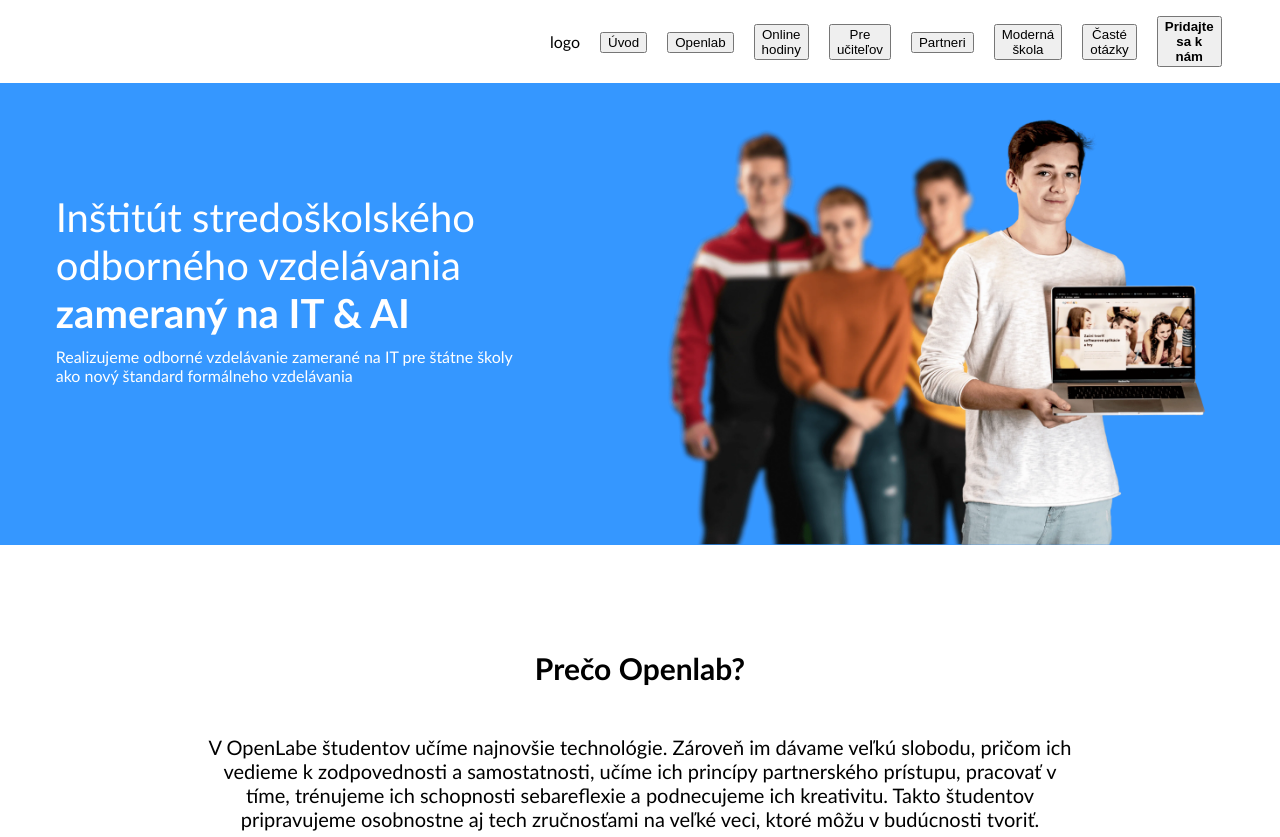
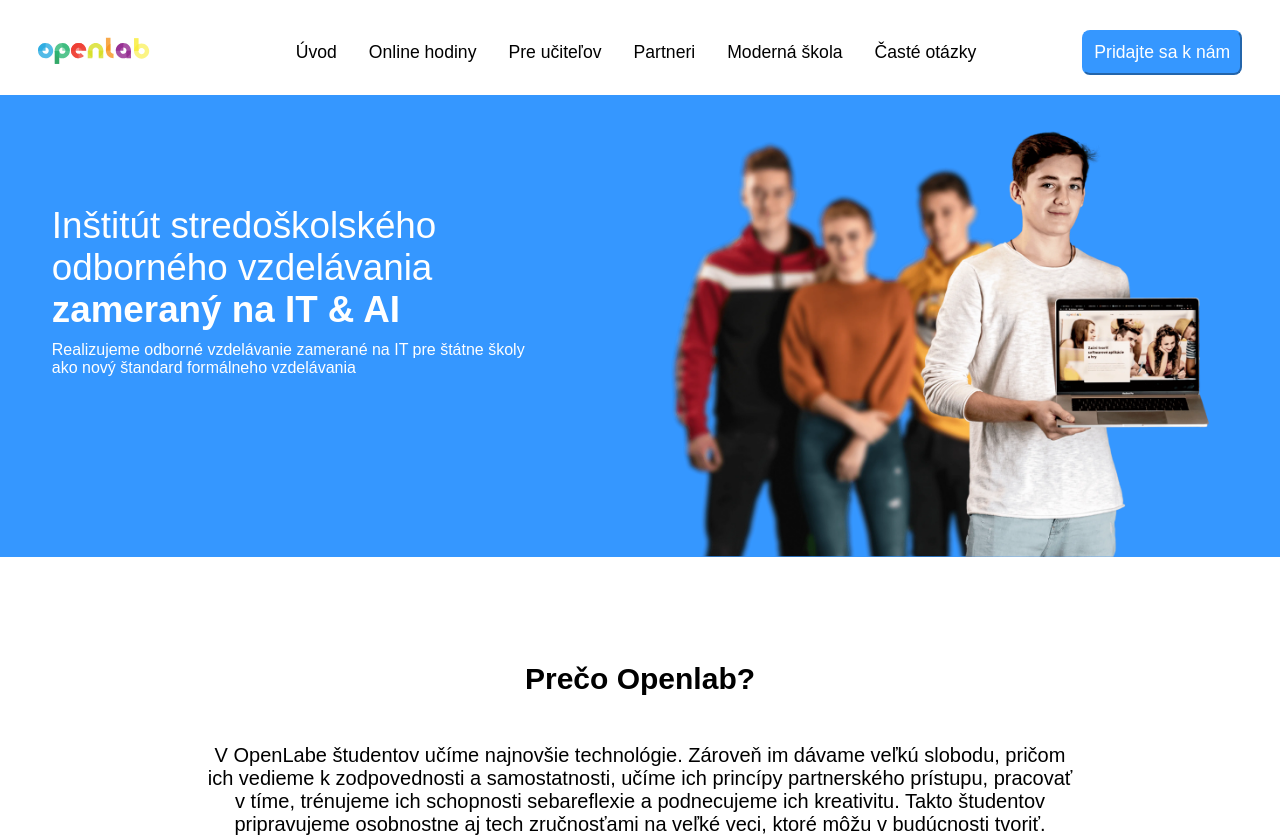
Before and after one commit to Funky26/skyro-openlab, a plain HTML site: page index.html in a window 1280 px wide. Shown: the top 837 px of the page. Drawn offline with Linux system fonts and the light colour scheme.

```diff
--- a/base.css
+++ b/base.css
@@ -2,7 +2,7 @@
     background-color: rgb(255, 255, 255);
     margin: 0;
     padding: 0;
-    font-family: 'Gill Sans', 'Gill Sans MT', Calibri, 'Trebuchet MS', sans-serif;
+    font-family: sans-serif;
 }
 head{
     text-align: center;
@@ -12,8 +12,6 @@
     justify-content: center;
     align-items: center;
     justify-content: space-around;
-    margin-left: 500px;
-    margin-right: 500px;
     list-style: none;
 }
 li{
@@ -25,3 +23,6 @@
     max-width: 600px;
     max-height: 600px;
 }
+button{
+    font-size:  1rem;
+}
--- a/cssko.css
+++ b/cssko.css
@@ -1,5 +1,41 @@
+.hlavicka{
+    margin-top: 25px;
+    margin-bottom: 15px;
+    display: flex;
+    justify-content: center;
+    align-items: center;
+}
+.blueButton{
+    color: white;
+    background-color: rgb(53, 151, 255);
+    padding: 10px;
+    border-color: rgb(53, 151, 255);
+    border-radius: 8px;
+    box-shadow: none;
+    font-size: 1.1rem;
+}
+.headerLoL{
+    margin-left: 90px;
+    margin-right: 90px;
+    text-align: left;
+}
+.liButton{
+    font-size: 1.1rem;
+    background-image: none;
+    background-color: rgba(255, 255, 255, 0);
+    border: none;
+    text-shadow: none;
+}
+.liButton:hover{
+    color: rgb(53, 151, 255) ;
+}
+
+
+
+
+
 .bigger{
-    font-size: 2.5rem;
+    font-size: 2.3rem;
     margin-top: 10px;
     margin-bottom: 10px;
 }
@@ -16,9 +52,7 @@
     padding-top: 100px;
     padding-bottom: 100px;
 }
-.headerLoL{
-    text-align: center;
-}
+
 .preco{
     font-size: 1.25rem;
     text-align: center;
--- a/index.html
+++ b/index.html
@@ -8,24 +8,24 @@
     <link rel="stylesheet" href="./base.css">
 </head>
 <body>
-    <head>
+    <header class="hlavicka">
+        <div class="logo">
+            <img src="./openlab-logo.svg" alt="">
+        </div>
         <div class="headerLoL">
             <ul>
-
-                <li>logo</li>
-                <li><button>Úvod</button></li>
-                <li><button>Openlab</button></li>
-                <li><button>Online hodiny</button></li>
-                <li><button>Pre učiteľov</button></li>
-                <li><button>Partneri</button></li>
-                <li><button>Moderná škola</button></li>
-                <li><button>Časté otázky</button></li>
-                <li><button><strong>Pridajte sa k nám</strong></button></li>
-
+                <li><button class="liButton">Úvod</button></li>
+                <li><button class="liButton">Online hodiny</button></li>
+                <li><button class="liButton">Pre učiteľov</button></li>
+                <li><button class="liButton">Partneri</button></li>
+                <li><button class="liButton">Moderná škola</button></li>
+                <li><button class="liButton">Časté otázky</button></li>
             </ul>
         </div>
-
-    </head>
+        <div>
+            <button class="blueButton">Pridajte sa k nám</button>
+        </div>
+    </header>
     <div class="modraSekcia">
         <div class="IT">
             <div class="bigger">
```
Also changed, not shown: openlab-logo.svg (added).
